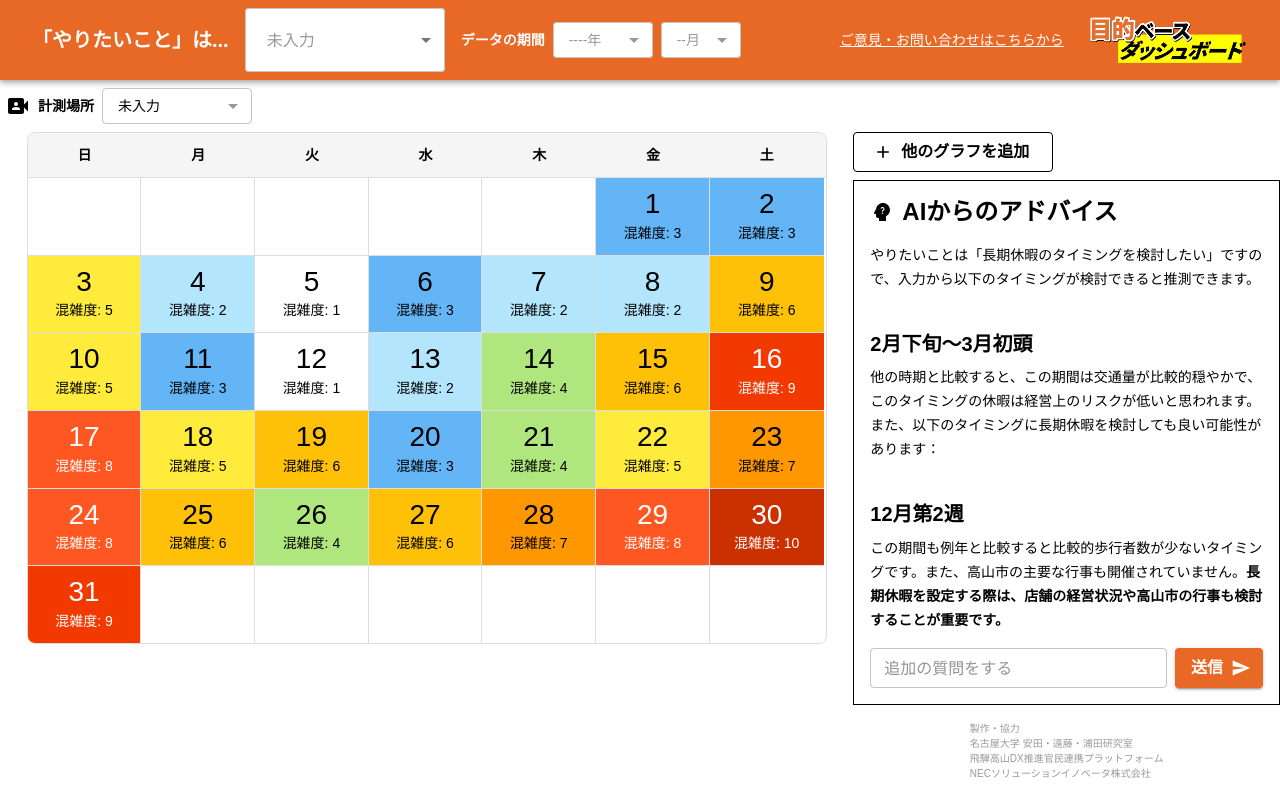
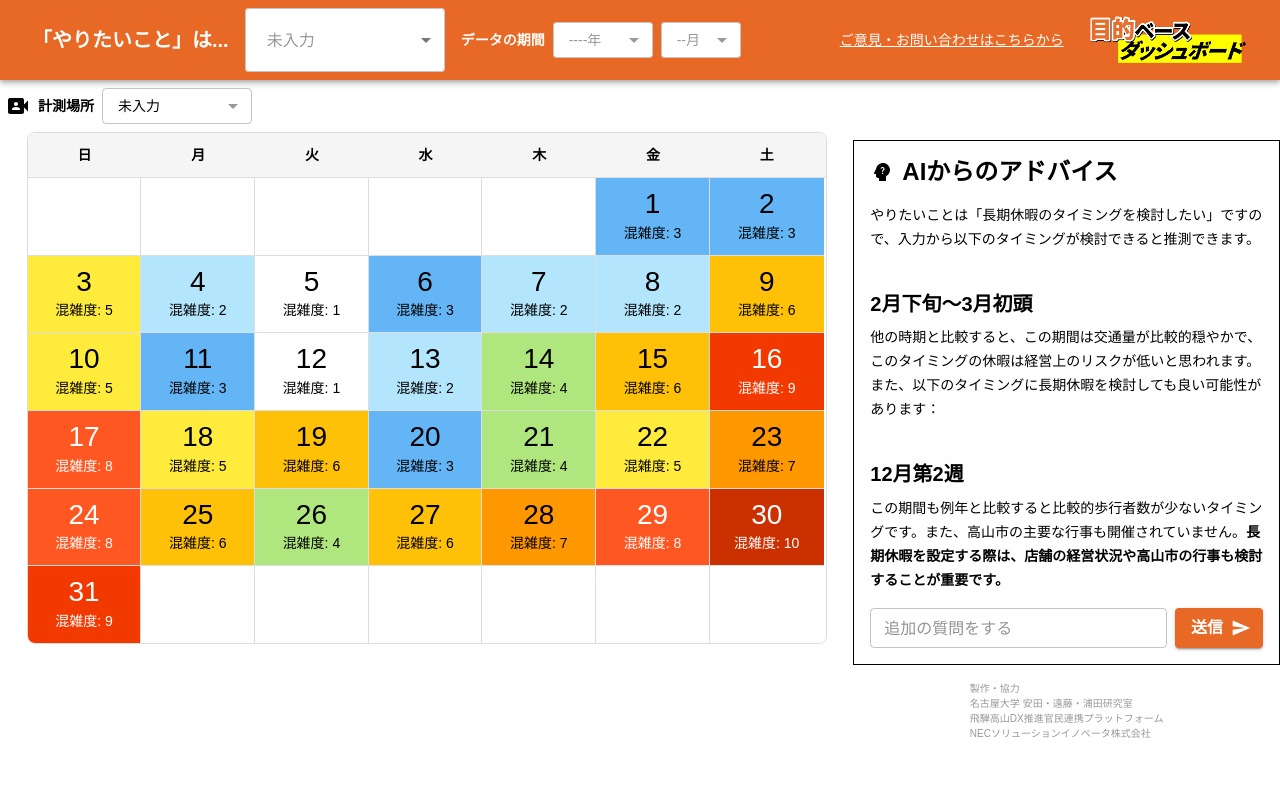
Before and after one commit to waka320/ai_cam_dashbord, a React (Create React App) app in the folder frontend/: page / in a window 1280 px wide. Built offline with nearby package versions, Linux system fonts and the light colour scheme.

Commit message:
feat/erased add graph button

```diff
--- a/frontend/src/components/layout/Content.js
+++ b/frontend/src/components/layout/Content.js
@@ -22,9 +22,9 @@ function Content() {
                         flexDirection: 'column'
                     }}
                 >
-                    <Button variant="outlined" sx={{ width: '200px', color: 'black', borderColor: 'black' }} startIcon={<AddIcon />}>
+                    {/* <Button variant="outlined" sx={{ width: '200px', color: 'black', borderColor: 'black' }} startIcon={<AddIcon />}>
                         他のグラフを追加
-                    </Button>
+                    </Button> */}
                     <AISection />
                     <Box sx={{ display: 'flex', justifyContent: 'center', marginTop: '16px' }}>
                         <Typography variant='supplementaryM' sx={{ color: theme.palette.text.secondary, }}>
@@ -32,7 +32,7 @@ function Content() {
                             <Link
                                 href="https://mdg.si.i.nagoya-u.ac.jp/"
                                 color="inherit"
-                                sx={{ "&:hover": { color: theme.palette.text.link} }}
+                                sx={{ "&:hover": { color: theme.palette.text.link } }}
                                 underline="hover"
                             >
                                 名古屋大学 安田・遠藤・浦田研究室
@@ -40,7 +40,7 @@ function Content() {
                             <Link
                                 href="https://www.city.takayama.lg.jp/shisei/1005252/1021045.html"
                                 color="inherit"
-                                sx={{ "&:hover": { color: theme.palette.text.link} }}
+                                sx={{ "&:hover": { color: theme.palette.text.link } }}
                                 underline="hover"
                             >
                                 飛騨高山DX推進官民連携プラットフォーム
```
